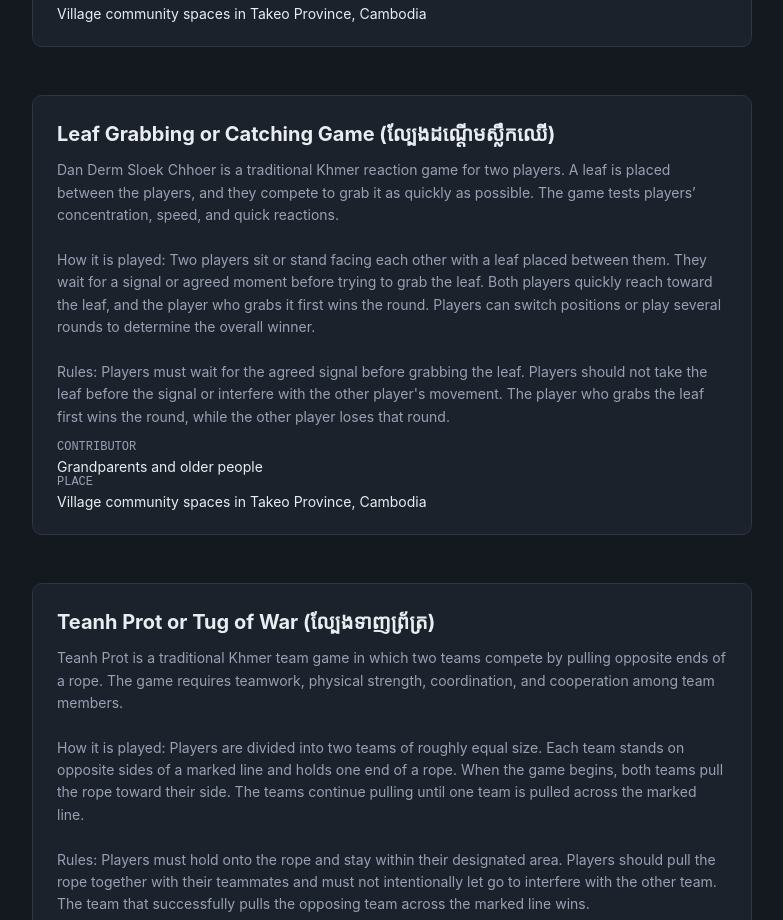
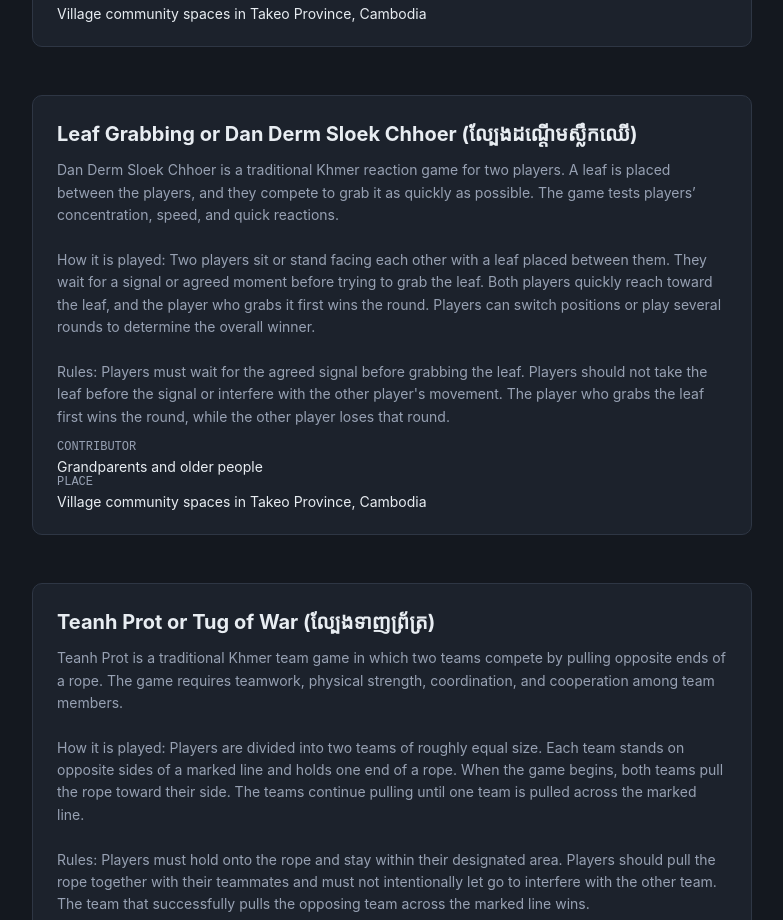
Before and after one commit to KinkoeuSophanvotey/khmer_traditional_games, a Next.js app: page / in a window 1280 px wide. Shown: the part 1960-2880 px from the top of the page, without its empty margins (248-1031 px from the left). Built offline with nearby package versions, Linux system fonts and the light colour scheme.

Commit message:
Correct leaf game title

```diff
--- a/data/entries.js
+++ b/data/entries.js
@@ -24,7 +24,7 @@ export default [
     "place": "Village community spaces in Takeo Province, Cambodia"
   },
   {
-    "title": "Leaf Grabbing or Catching Game (ល្បែងដណ្ដើមស្លឹកឈើ)",
+    "title": "Leaf Grabbing or Dan Derm Sloek Chhoer (ល្បែងដណ្ដើមស្លឹកឈើ)",
     "description": "Dan Derm Sloek Chhoer is a traditional Khmer reaction game for two players. A leaf is placed between the players, and they compete to grab it as quickly as possible. The game tests players’ concentration, speed, and quick reactions.",
     "howItIsPlayed": "Two players sit or stand facing each other with a leaf placed between them. They wait for a signal or agreed moment before trying to grab the leaf. Both players quickly reach toward the leaf, and the player who grabs it first wins the round. Players can switch positions or play several rounds to determine the overall winner.",
     "rules": "Players must wait for the agreed signal before grabbing the leaf. Players should not take the leaf before the signal or interfere with the other player's movement. The player who grabs the leaf first wins the round, while the other player loses that round.",
```
